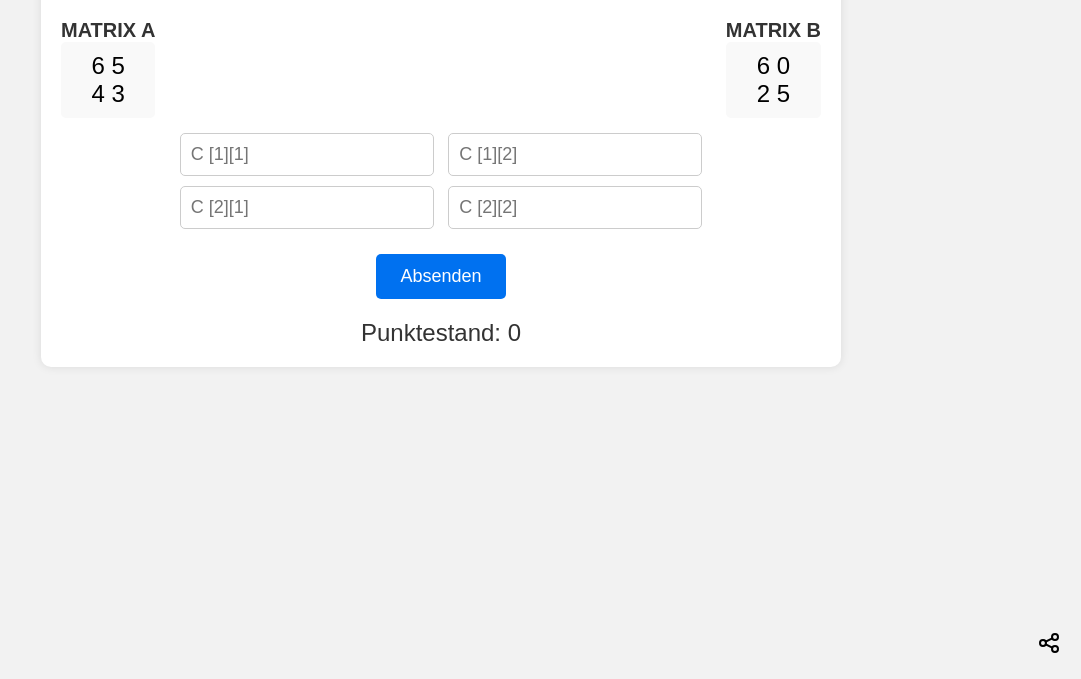
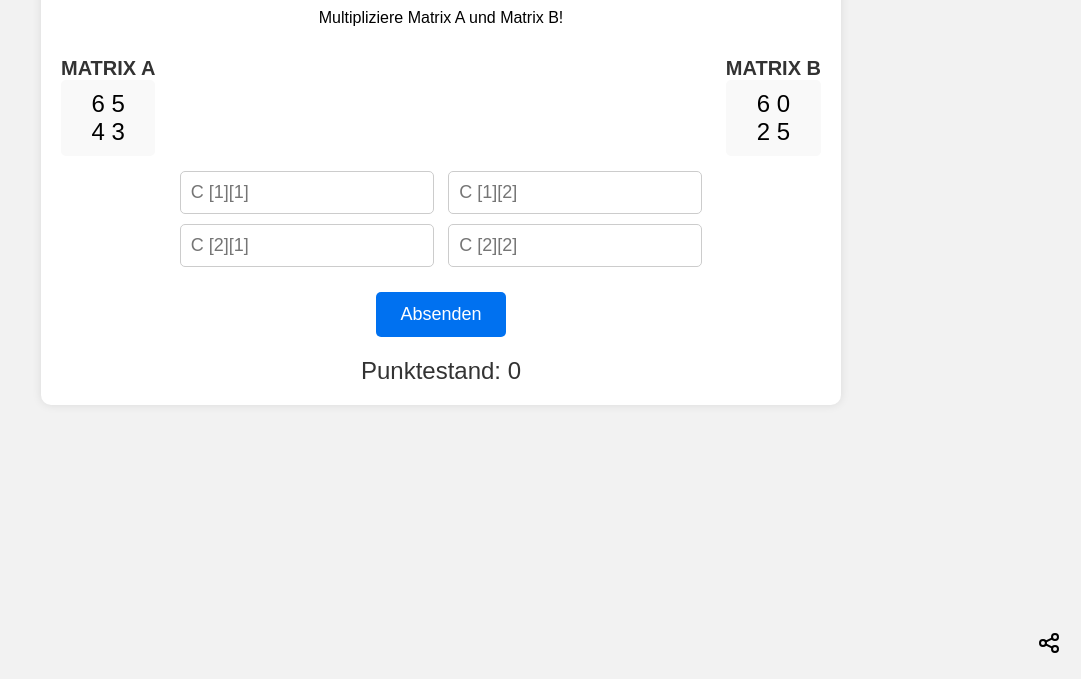
Before and after one commit to Max-42/MatGame, a plain HTML site: page index.html in a window 1280 px wide. Shown: the part 121-800 px from the top of the page, without its empty margins (199-1280 px from the left). Drawn offline with Linux system fonts and the light colour scheme.

Commit message:
add the task as text

```diff
--- a/index.html
+++ b/index.html
@@ -24,6 +24,7 @@
 <body>
     <div class="container">
         <h1>Max-Matrix-Multiplikationsspiel</h1>
+        <p>Multipliziere Matrix A und Matrix B!</p>
         <div id="shareIcon">
             <svg xmlns="http://www.w3.org/2000/svg" class="icon icon-tabler icon-tabler-share" width="24" height="24"
                 viewBox="0 0 24 24" stroke-width="2" stroke="currentColor" fill="none" stroke-linecap="round"
```
